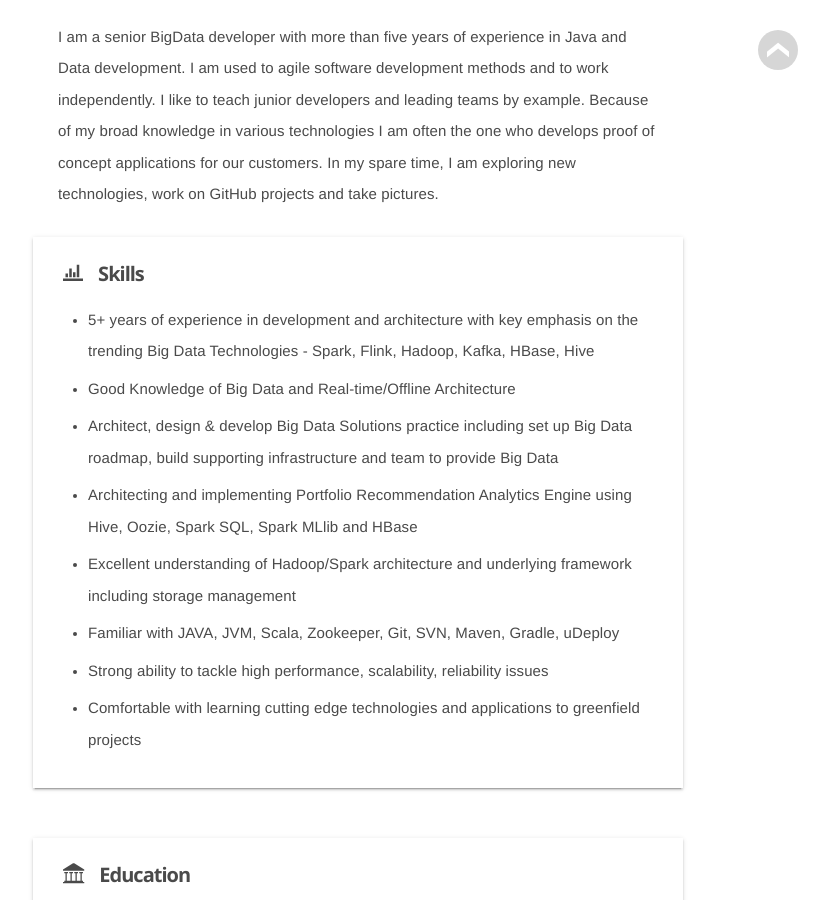
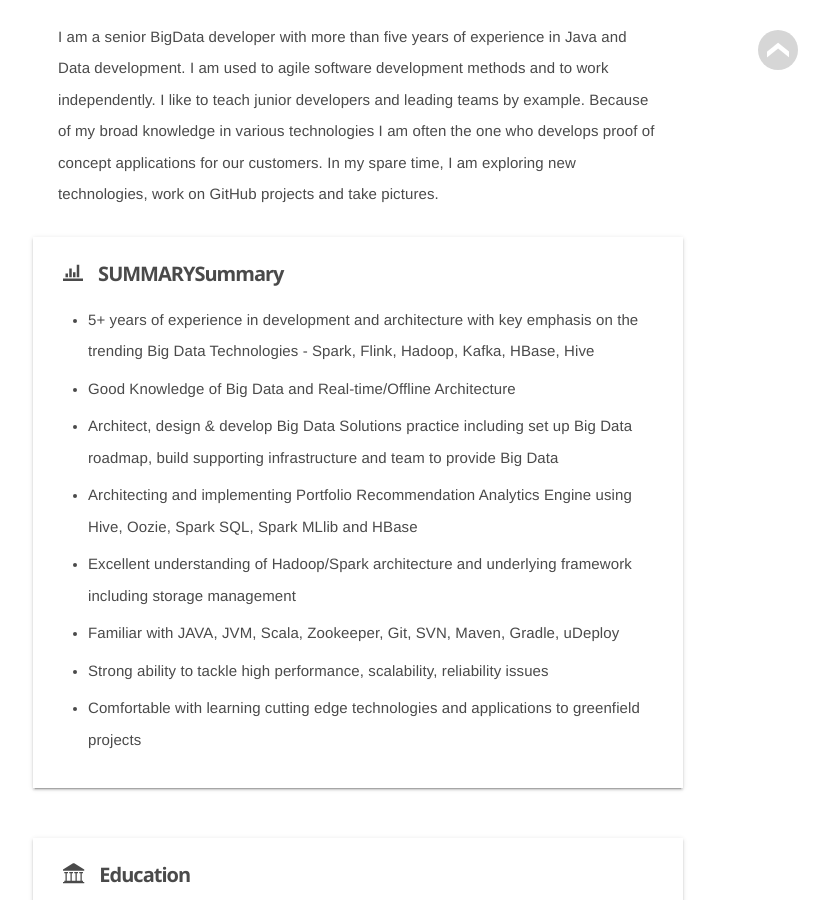
Before and after one commit to kuncle/kuncle.github.io, a Jekyll site: the page built from _pages/cv.html, in a window 1280 px wide and 900 px high, scrolled down 557 px. Shown: the whole window, without its empty margins (282-1111 px from the left). Built offline with Jekyll 4.4.1, drawn with Linux system fonts in a browser that asks for light colours; some web fonts are replaced.

Commit message:
Update cv.html

```diff
--- a/_pages/cv.html
+++ b/_pages/cv.html
@@ -16,7 +16,7 @@
 
 <div class="md-card shadow">
     <div class="title icon-stats-bars">
-        <h2>Skills</h2>
+        <h2>SUMMARYSummary</h2>
     </div>
     <div class="content">
         <ul>
@@ -90,4 +90,19 @@
         <span class="icon-briefcase"></span>
     </div>
 </div>
+
+<div class="md-card shadow education">
+    <div class="title icon-library">
+        <h2>Education</h2>
+    </div>
+    {% for entry in cv.education %}
+    <dl>
+        <dt class="time">{{entry.time}}</dt>
+        <dd>
+            <h3>{{entry.location}}</h3>
+            <p>{{entry.description}}</p>
+        </dd>
+    </dl>
+    {% endfor %}
+</div>
 {% endfor %}
```
